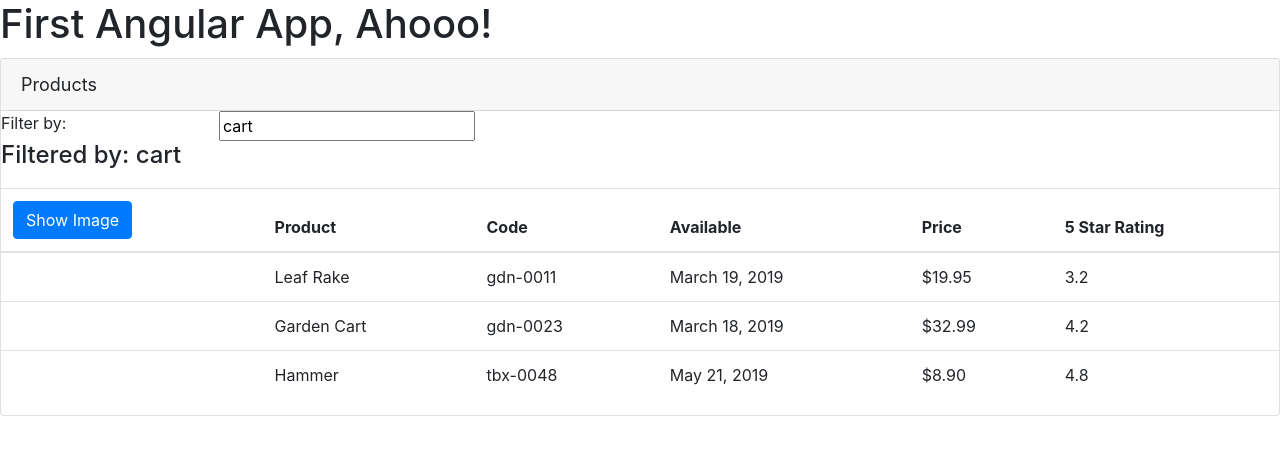
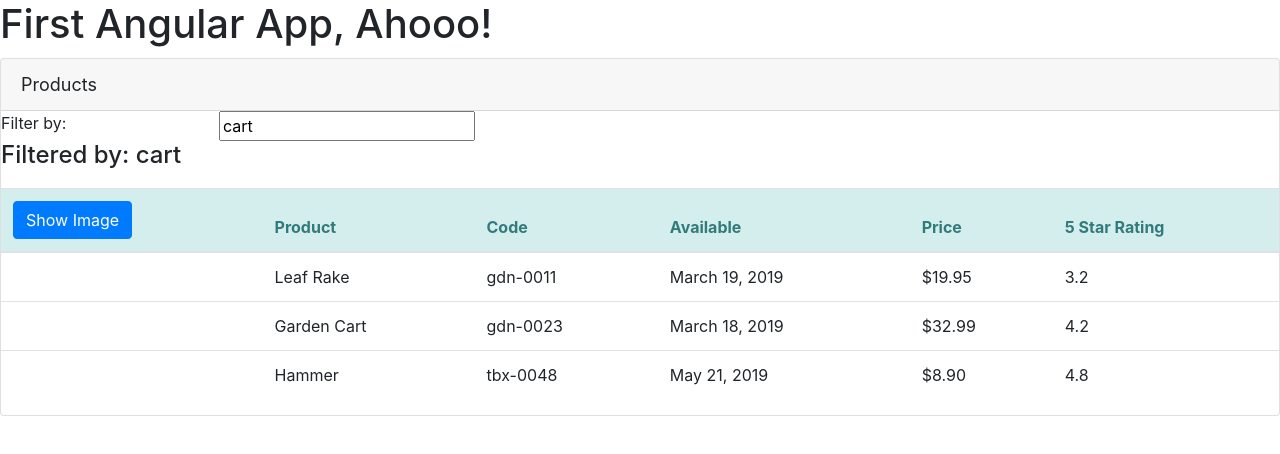
Before and after one commit to lorenzojkrl/APM-Angular, an Angular app: page / in a window 1280 px wide. Shown: the top 454 px of the page. Built offline with nearby package versions, Linux system fonts and the light colour scheme.

Commit message:
styleUrls thead

```diff
--- /dev/null
+++ b/src/app/products/product-list.component.css
@@ -0,0 +1,4 @@
+thead {
+  color: #337a7b;
+  background-color: #acdedf83;
+}
--- a/src/app/products/product-list.component.ts
+++ b/src/app/products/product-list.component.ts
@@ -4,6 +4,7 @@ import { IProduct } from './product';
 @Component({
   selector: 'pm-products',
   templateUrl: './product-list.component.html',
+  styleUrls: ['./product-list.component.css'],
 })
 export class ProductListComponent {
   // Typescript can actually infer the type when a default value is set
```
